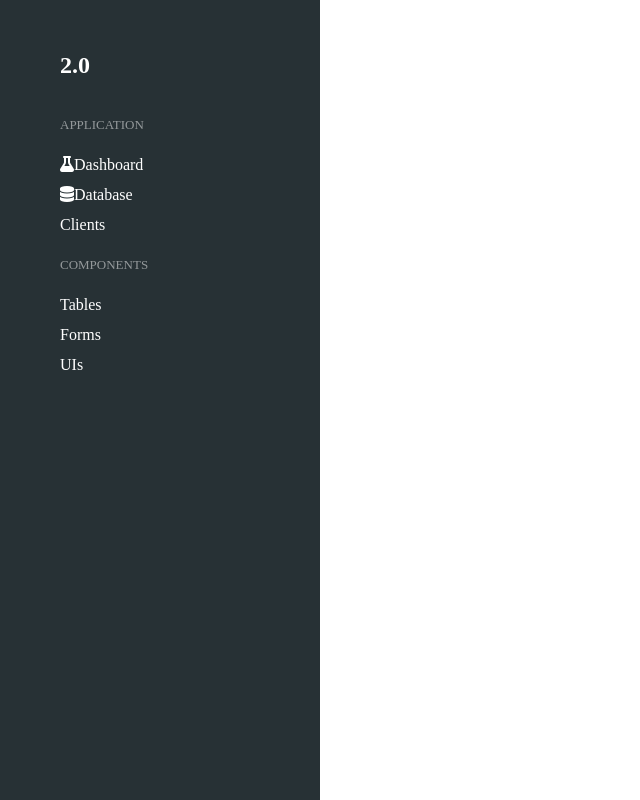
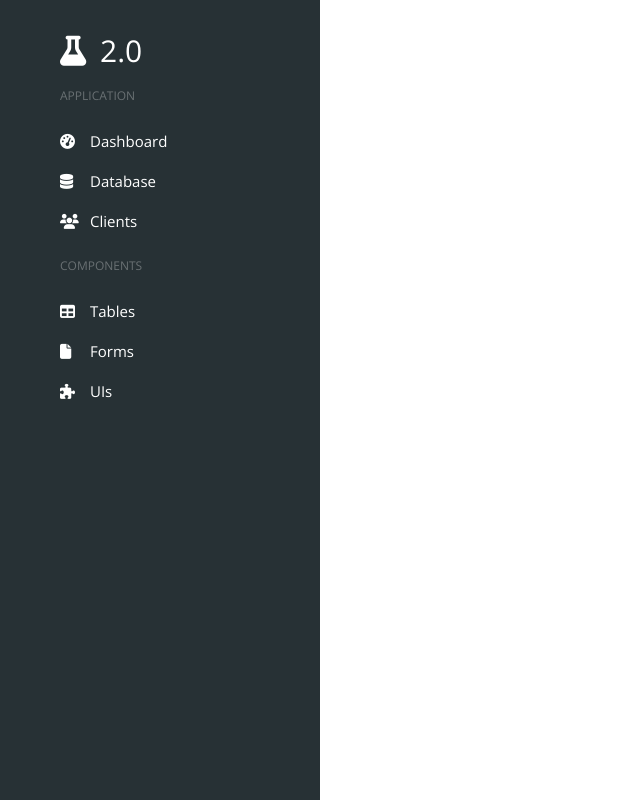
Before and after one commit to mbonghanoy/dashboard, a plain HTML site: page index.html in a window 1280 px wide. Shown: the top 800 px of the page, without its empty margins (0-640 px from the left). Drawn offline with nearby package versions, Linux system fonts and the light colour scheme.

Commit message:
side-bar finished

```diff
--- a/css/style.css
+++ b/css/style.css
@@ -10,11 +10,14 @@
     padding: 30px;
     background-color: #273135;
     width: 260px;
+    height: 1000px;
     color: white;
-    height: 1000px;
+    font-family: "Open Sans";
+    position: fixed;
 }
 .menu h2{
     line-height: 70px;
+    overflow: hidden;
 }
 li{
     list-style: none;
@@ -23,12 +26,31 @@ a{
     text-decoration: none;
     color: white;
 }
-.menu li{
-    font-size: 16px;
-    line-height: 30px;
-}
-.menu ul{
-    font-size: 13px;
-    opacity: .5;
+.menu-bar ul{
+    font-size: 12px;
+    opacity: .3;
     line-height: 50px;
 }
+.menu-bar .fa fa-flask{
+    font-size: 20px;
+}
+.title-icon{
+    font-size: 30px;
+    float: left;
+}
+.title{
+    position: relative;
+    margin-left: 40px;
+    font-size: 30px;
+}
+.mini-content{
+    font-size: 15px;
+    line-height: 40px;
+    word-spacing: 50px;
+}
+.icons{
+    float: left;
+}
+.mini-content p{
+    margin-left: 30px;
+}
--- a/index.html
+++ b/index.html
@@ -5,20 +5,72 @@
     <title>Dashboard</title>
     <link rel="stylesheet" href="css/style.css">
     <script src="https://use.fontawesome.com/ac4bc533d3.js"></script>
+    <link href="https://fonts.googleapis.com/css?family=Open+Sans:300,300i,400" rel="stylesheet">
 </head>
 <body>
     <div class="menu">
         <div class="left-container">
             <div class="menu-bar">
-                <h2>2.0</h2>
-                <ul>APPLICATION</ul>
-                    <li><a href=""><i class="fa fa-flask" aria-hidden="true"></i></a>Dashboard</a></li>
-                    <li><a href=""><i class="fa fa-database" aria-hidden="true"></i>Database</a></li>
-                    <li><a href="">Clients</a></li>
-                <ul>COMPONENTS</ul>
-                    <li><a href="">Tables</a></li>
-                    <li><a href="">Forms</a></li>
-                    <li><a href="">UIs</a></li>
+                <li>
+                    <div class="title-icon">
+                        <i class="fa fa-flask" aria-hidden="true"></i>
+                    </div>
+                    <div class="title">2.0</div>
+                </li>
+                <ul class="mini-title">APPLICATION</ul>
+                    <div class="mini-content">
+                        <li>
+                            <a href="">
+                                <div class="icons">
+                                    <i class="fa fa-tachometer" aria-hidden="true"></i>
+                                </div>
+                                <p>Dashboard<p>
+                            </a>
+                        </li>
+                        <li>
+                            <a href="">
+                                <div class="icons">
+                                    <i class="fa fa-database" aria-hidden="true"></i>
+                                </div>
+                                <p>Database</p>
+                            </a>
+                        </li>
+                        <li>
+                            <a href="">
+                                <div class="icons">
+                                    <i class="fa fa-users" aria-hidden="true"></i>
+                                </div>
+                                <p>Clients</p>
+                            </a>
+                        </li>
+                    </div>
+                <ul class="mini-title">COMPONENTS</ul>
+                    <div class="mini-content">
+                        <li>
+                            <a href="">
+                                <div class="icons">
+                                    <i class="fa fa-table" aria-hidden="true"></i>
+                                </div>
+                                <p>Tables</p>
+                            </a>
+                        </li>
+                        <li>
+                            <a href="">
+                                <div class="icons">
+                                    <i class="fa fa-file" aria-hidden="true"></i>
+                                </div>
+                                <p>Forms</p>
+                            </a>
+                        </li>
+                        <li>
+                            <a href="">
+                                <div class="icons">
+                                    <i class="fa fa-puzzle-piece" aria-hidden="true"></i>
+                                </div>
+                                <p>UIs</p>
+                            </a>
+                        </li>
+                    </div>
             </div>
         </div>
     </div>
```
